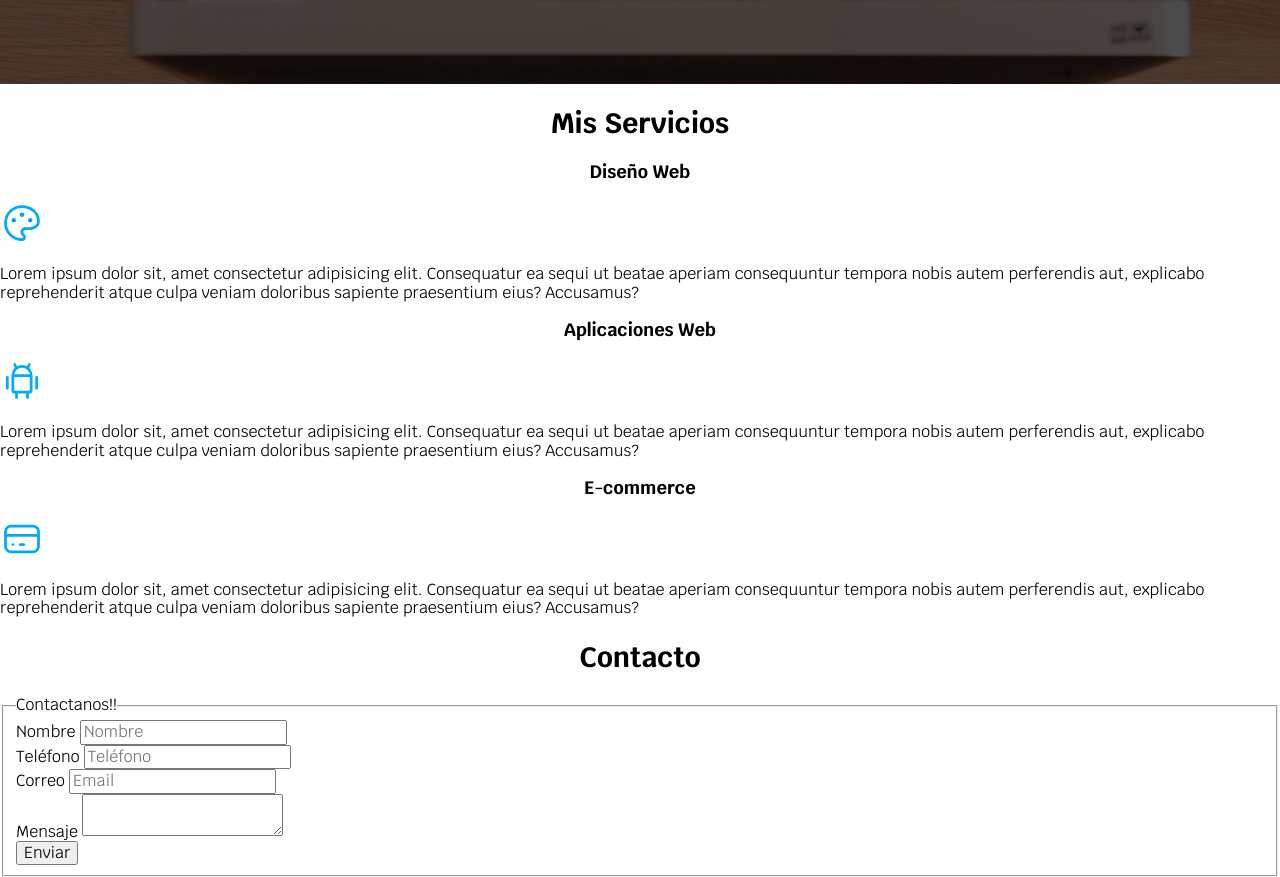
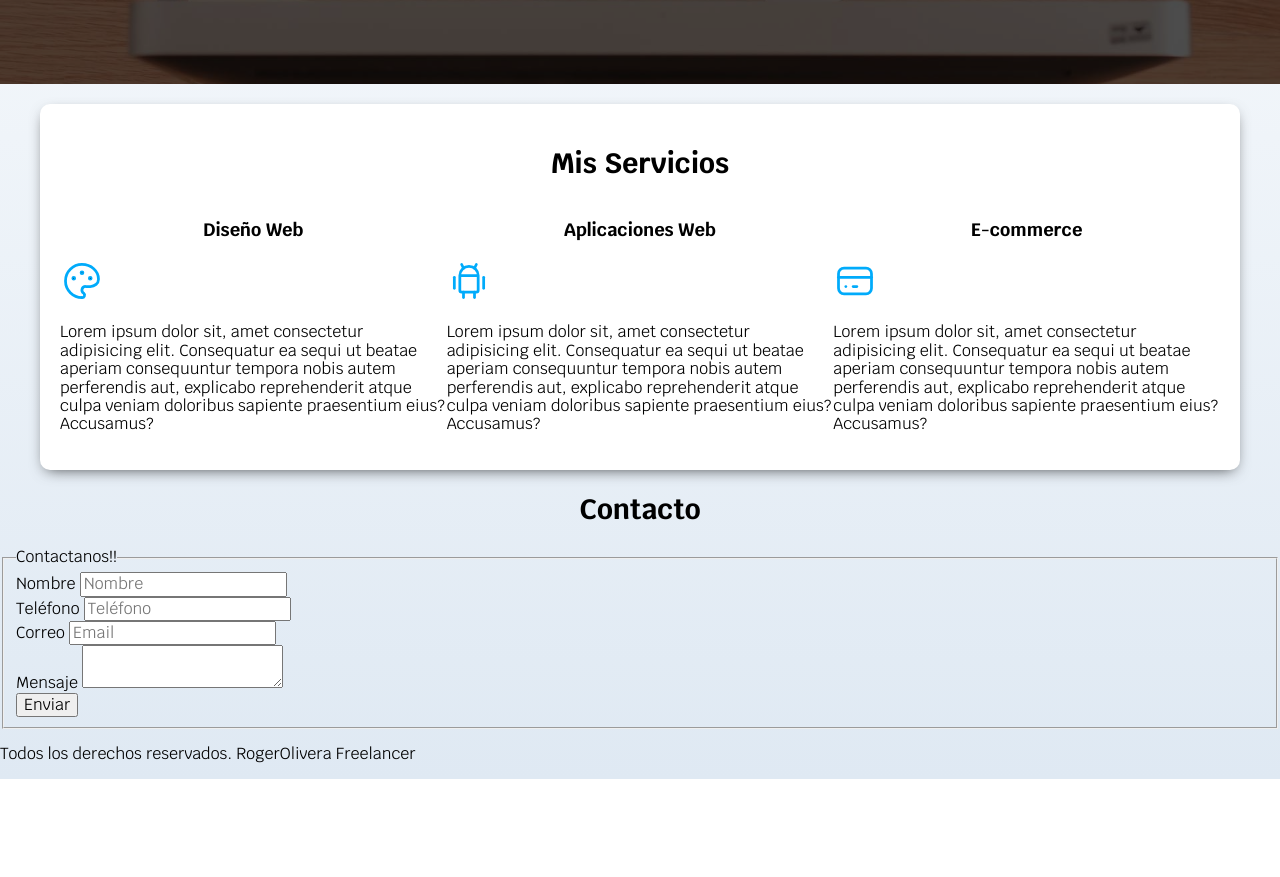
Before and after one commit to roger2107/cdw-freelancer, a plain HTML site: page index.html in a window 1280 px wide. Shown: the part 504-1381 px from the top of the page. After the commit the page ends 1283 px from the top, so only its background shows below. Drawn offline with Linux system fonts and the light colour scheme.

Commit message:
Degradado y sombra aplicados, implementacion de CSS Grid

```diff
--- a/css/styles.css
+++ b/css/styles.css
@@ -4,7 +4,7 @@
     --primario: #ffc107;
     --secundario: #0097a7;
     --gris: #757575;
-
+    --grisClaro: #dfe9f3;
     --fuente-principal: 3.8rem;
 }
 
@@ -24,6 +24,16 @@ html{
 body{
     font-size: 16px; /*1 rem = 10px*/
     font-family: 'Krub', sans-serif;
+    background-image: linear-gradient(to top, var(--grisClaro) 0%, var(--blanco) 100%);
+}
+
+.sombra{
+    -webkit-box-shadow: 0px 5px 15px -6px rgba(0,0,0,0.75);
+    -moz-box-shadow: 0px 5px 15px -6px rgba(0,0,0,0.75);
+    box-shadow: 0px 5px 15px -6px rgba(0,0,0,0.75);
+    background-color: var(--blanco);
+    padding: 2rem;
+    border-radius: 1rem;
 }
 
 /* Tipografía */
@@ -108,6 +118,7 @@ h1, h2, h3 {
     background-size: cover;
     height: 450px;
     position: relative;
+    margin-bottom: 2rem;
 }
 
 .contenido-hero{
@@ -131,3 +142,9 @@ h1, h2, h3 {
     display: flex;
     align-items: baseline;
 }
+
+/*Servicios*/
+.servicios{
+    display: grid;
+    grid-template-columns: 1fr 1fr 1fr;
+}
--- a/index.html
+++ b/index.html
@@ -46,8 +46,10 @@
     </section>
 
 
-    <main>
+    <main class="contenedor sombra">
         <h2>Mis Servicios</h2>
+
+        <div class="servicios">
             <section>
                 <h3>Diseño Web</h3>
                 <svg xmlns="http://www.w3.org/2000/svg" class="icon icon-tabler icon-tabler-palette" width="44" height="44" viewBox="0 0 24 24" stroke-width="1.5" stroke="#00abfb" fill="none" stroke-linecap="round" stroke-linejoin="round">
@@ -86,6 +88,7 @@
                 </svg>
                 <p>Lorem ipsum dolor sit, amet consectetur adipisicing elit. Consequatur ea sequi ut beatae aperiam consequuntur tempora nobis autem perferendis aut, explicabo reprehenderit atque culpa veniam doloribus sapiente praesentium eius? Accusamus?</p>
             </section>
+        </div>
     </main>
 
     <section>
```
Lines whose indentation alone changed are shown as unchanged.
